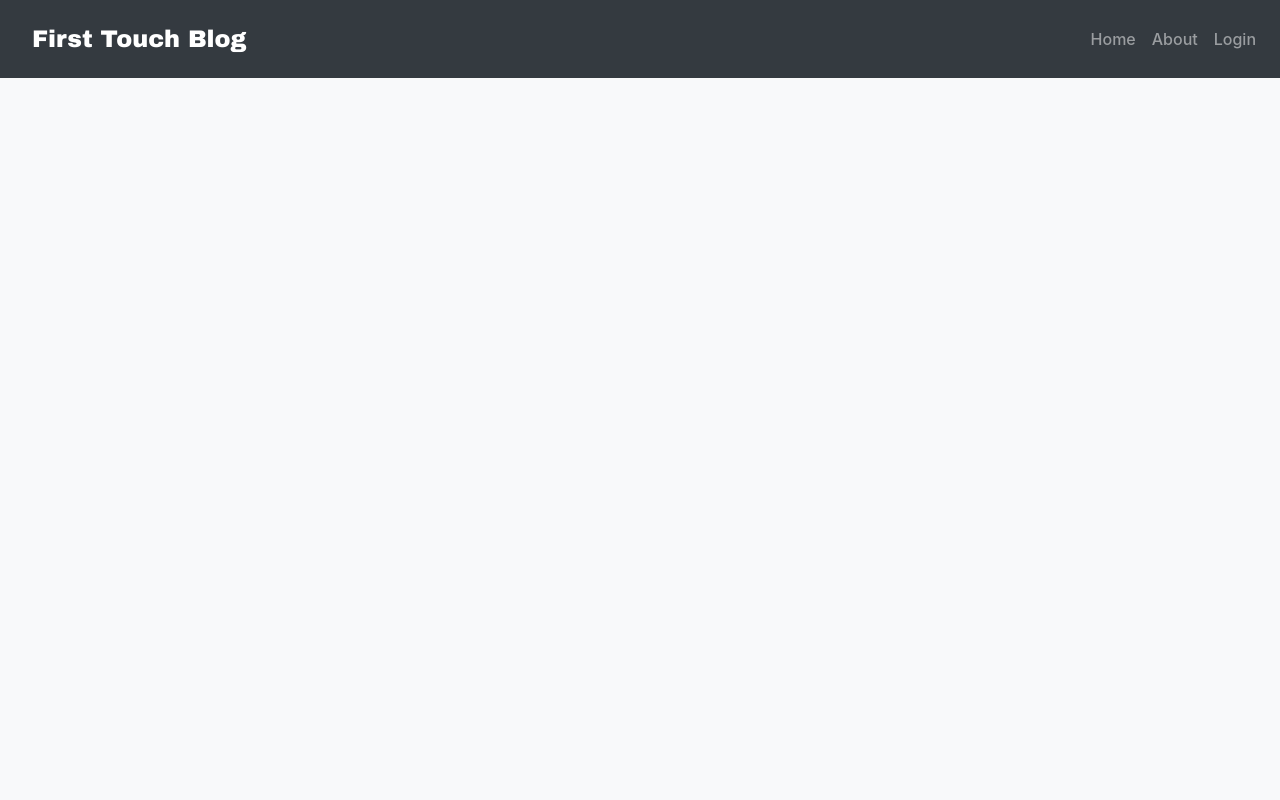
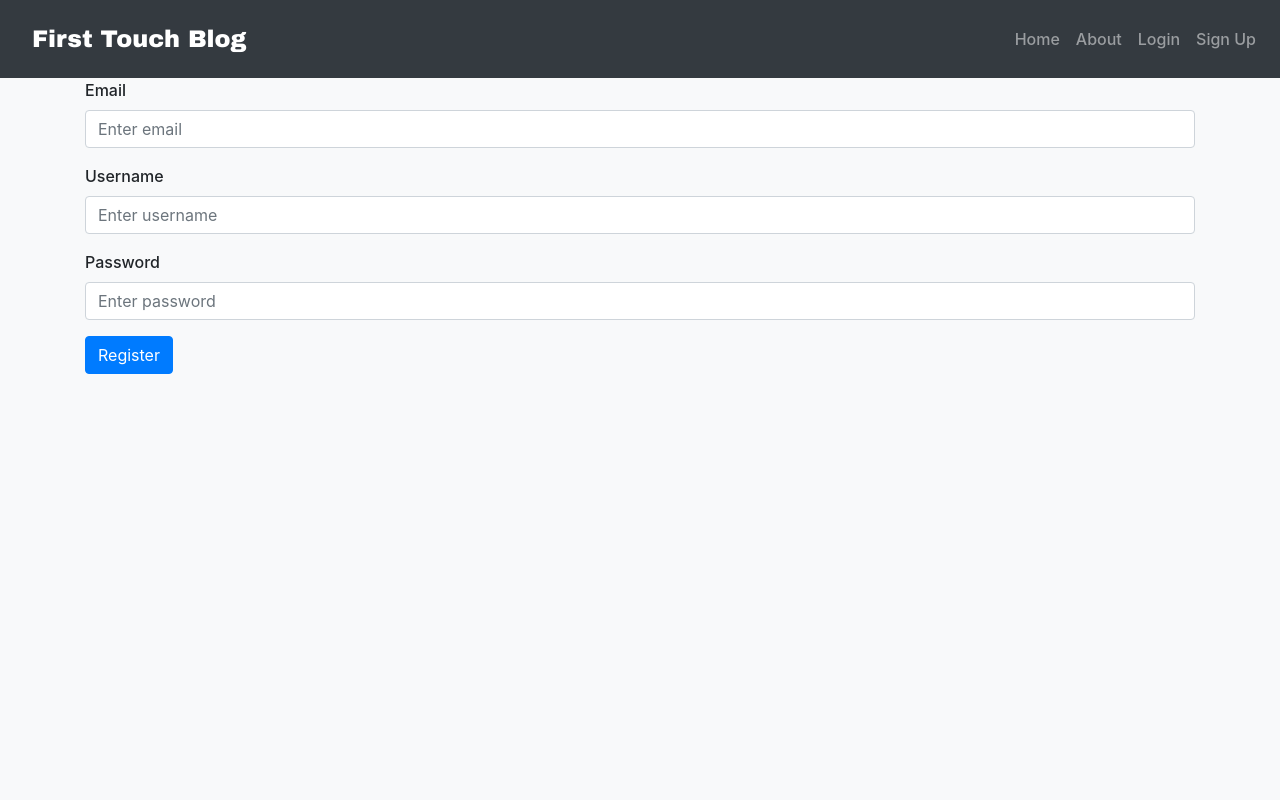
Before and after one commit to brianfujiwara/soccer-blog-frontend, a React (Create React App) app: page /signup in a window 1280 px wide. Shown: the top 800 px of the page. Built offline with nearby package versions, Linux system fonts and the light colour scheme; no server answers.

Commit message:
login page

```diff
--- a/public/index.html
+++ b/public/index.html
@@ -10,6 +10,7 @@
 			content="Web site created using create-react-app"
 		/>
 		<link rel="apple-touch-icon" href="%PUBLIC_URL%/logo192.png" />
+
 		<link
 			rel="stylesheet"
 			href="https://maxcdn.bootstrapcdn.com/bootstrap/4.5.0/css/bootstrap.min.css"
--- a/src/App.js
+++ b/src/App.js
@@ -6,6 +6,7 @@ import Home from "./Screens/Home";
 import About from "./Screens/About";
 import Login from "./Screens/Login";
 import Article from "./Screens/Article";
+import SignUp from "./Screens/SignUp";
 
 import { BrowserRouter as Router, Switch, Route } from "react-router-dom";
 
@@ -25,6 +26,9 @@ function App() {
 						<Route exact path="/login">
 							<Login />
 						</Route>
+						<Route exact path="/signup">
+							<SignUp />
+						</Route>
 						<Route exact path="/:id" component={Article} />{" "}
 					</Switch>
 				</div>
--- a/src/Components/Navigation1.js
+++ b/src/Components/Navigation1.js
@@ -8,6 +8,7 @@ const navLinks = [
 	{ title: "About", path: "/about" },
 
 	{ title: "Login", path: "/login" },
+	{ title: "Sign Up", path: "/signup" },
 ];
 
 export default function Navigation1() {
--- a/src/Screens/Login.js
+++ b/src/Screens/Login.js
@@ -1,7 +1,26 @@
 import React from "react";
+import { Card, Form, Button } from "react-bootstrap";
 
 function Login() {
-	return <div>Login</div>;
+	return (
+		<div className="container center_div mt-3">
+			<Card className="card card-container">
+				<Form>
+					<Form.Group>
+						<Form.Label>Username</Form.Label>
+						<Form.Control type="username" placeholder="Enter username" />
+					</Form.Group>
+
+					<Form.Group>
+						<Form.Label>Password</Form.Label>
+						<Form.Control type="password" placeholder="Enter password" />
+					</Form.Group>
+
+					<Button type="submit">Login</Button>
+				</Form>
+			</Card>
+		</div>
+	);
 }
 
 export default Login;
--- /dev/null
+++ b/src/Screens/SignUp.js
@@ -0,0 +1,32 @@
+import React from "react";
+import { Form, Button } from "react-bootstrap";
+
+function handleSubmit(e) {
+	alert("hey yo");
+}
+
+function SignUp() {
+	return (
+		<div className="container center_div">
+			<Form onSubmit={handleSubmit}>
+				<Form.Group>
+					<Form.Group>
+						<Form.Label>Email</Form.Label>
+						<Form.Control type="email" placeholder="Enter email" />
+					</Form.Group>
+					<Form.Label>Username</Form.Label>
+					<Form.Control type="username" placeholder="Enter username" />
+				</Form.Group>
+
+				<Form.Group>
+					<Form.Label>Password</Form.Label>
+					<Form.Control type="password" placeholder="Enter password" />
+				</Form.Group>
+
+				<Button type="submit">Register</Button>
+			</Form>
+		</div>
+	);
+}
+
+export default SignUp;
```
Also changed, not shown: src/Components/Navigation.js (deleted, +0 -33 lines), public/logo192.png (added), public/logo512.png (added).
